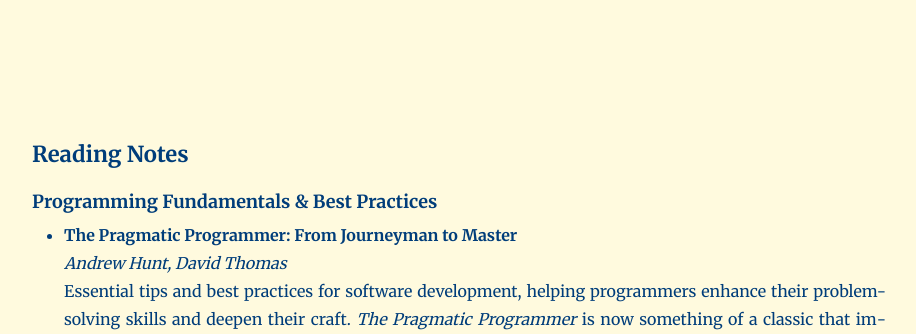
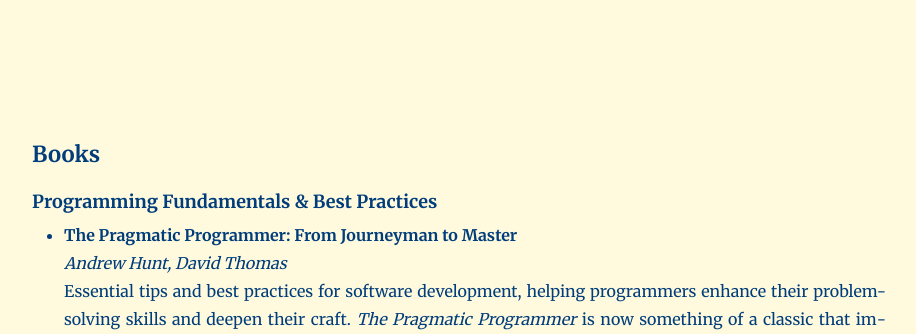
Before and after one commit to donfox/resume_site, a Flask app: page /books in a window 1280 px wide. Shown: the top 334 px of the page, without its empty margins (181-1097 px from the left). Run offline with Flask 3, Linux system fonts and the light colour scheme; parts of the project's set-up code (start-up, migrations or seed data) failed here and were passed over.

Commit message:
Rename Books page heading and refresh meta description
Change "Reading Notes" heading to "Books" to match how the page is
linked from the homepage, and update the meta description to reflect
all five current sections (it previously omitted Functional Programming
and AI Tools & Prompt Engineering).

Co-Authored-By: Claude Sonnet 5 <noreply@anthropic.com>

```diff
--- a/resume_site/templates/books.html
+++ b/resume_site/templates/books.html
@@ -4,7 +4,7 @@
 
 {% block head_extra %}
 <meta name="description"
-  content="A curated list of computing and mathematics books recommended by Don Fox, covering programming, logic, and deep theory.">
+  content="A curated list of books recommended by Don Fox, spanning programming fundamentals, functional programming, AI-assisted development, mathematics for programmers, and the theory and philosophy of computing.">
 <meta name="author" content="Don Fox">
 {% endblock %}
 
@@ -12,7 +12,7 @@
 <div class="container mt-4">
   <main>
     <section class="books mt-4">
-      <h2>Reading Notes</h2>
+      <h2>Books</h2>
 
       <h3 class="mt-4">Programming Fundamentals & Best Practices</h3>
       <ul>
```
